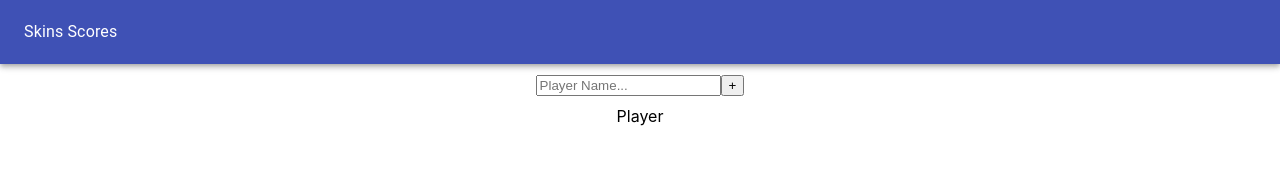
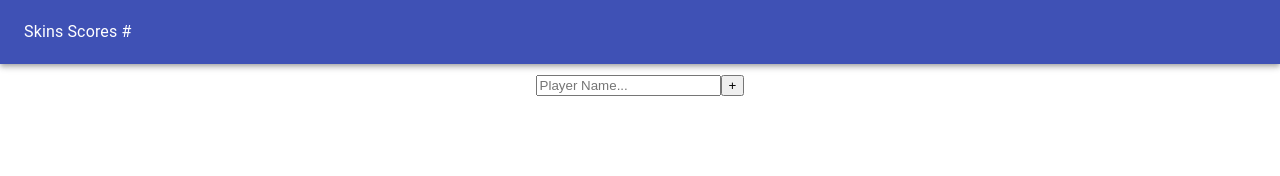
Before and after one commit to hkapk/scorekeeper-skins, a React (Create React App) app: page / in a window 1280 px wide. Shown: the top 176 px of the page. Built offline with nearby package versions, Linux system fonts and the light colour scheme.

Commit message:
add players is working

```diff
--- a/src/App.js
+++ b/src/App.js
@@ -2,13 +2,18 @@ import './App.css';
 import Navbar from './components/Navbar';
 import PlayerForm from './components/PlayerForm';
 import PlayerList from './components/PlayerList';
+import React, { useState, useEffect} from 'react';
 
 function App() {
+  const [name, setName] = useState([]);
+  const [skins, setSkins] = useState(0);
+
+
   return (
 <div className="App">
-  <Navbar/>
-  <PlayerForm/>
-  <PlayerList/>
+  <Navbar setSkins={skins}/>
+  <PlayerForm name={name} setName={setName}/>
+  <PlayerList name={name} setName={setName}/>
 </div>
   );
 }
--- a/src/components/Navbar.jsx
+++ b/src/components/Navbar.jsx
@@ -1,11 +1,11 @@
 import { AppBar, Toolbar, Typography } from "@material-ui/core";
 import React from "react";
 
-function Navbar() {
+function Navbar({ totalSkins }) {
     return (
         <AppBar position="static">
             <Toolbar>
-                <Typography>Skins Scores</Typography>
+                <Typography>Skins Scores #{totalSkins}</Typography>
             </Toolbar>
         </AppBar>
     )
--- a/src/components/Player.jsx
+++ b/src/components/Player.jsx
@@ -1,16 +1,18 @@
 import React from "react";
 
-function Player({ player, index, removePlayer }) {
+function Player({ name, index, removePlayer }) {
     const removeHandle = i => {
         removePlayer(i);
     }
 
-    return
-    <div className='player-item'>
-        <button className='remove-item' onClick={() => removeHandle(index)
-        }> X </button>
-        <div className="score-item">Player: {player.player}</div>
-    </div>
+    return (
+
+        <div className='player-item'>
+            <button className='remove-item' onClick={() => removeHandle(index)
+            }> X </button>
+            <div className="player-item">Player: {name.playerName} </div>
+        </div>
+    )
 }
 
 export default Player;
--- a/src/components/PlayerForm.jsx
+++ b/src/components/PlayerForm.jsx
@@ -7,20 +7,24 @@ function PlayerForm({ name, setName }) {
     const addPlayer = e => {
         e.preventDefault();
 
+        console.log(playerName.current.value);
+
         setName([...name, {
             "playerName": playerName.current.value,
         }]);
 
-        playerName.current.value = "";
+        playerName.current.value = null;
+
     }
 
     return (
         <form className='player-form' onSubmit={addPlayer}>
             <div className='form-inner'>
-                <input type='text' name="playerName" id="playername"
+                <input type='text' name="playerName" id="playerName"
                     placeholder="Player Name..." ref={playerName} />
                 <input type='submit' value='+'></input>
             </div>
+
         </form>
     );
 
--- a/src/components/PlayerList.jsx
+++ b/src/components/PlayerList.jsx
@@ -1,11 +1,25 @@
 import React from 'react';
 import Player from './Player';
 
-function PlayerList({ player, setPlayer }) {
+function PlayerList({ name, setPlayer }) {
+
+    const removePlayer = i => {
+        let temp = name.filter((v, index) => index != i);
+        setPlayer(temp);
+    }
+
+    const sortByDate = (a, b) => {
+        return a.date - b.date;
+    }
 
     return (
         <div className='player-list'>
-            Player
+            {
+                name.sort(sortByDate).map((value, index) => (
+                    <Player key={index} name={value} index={index}
+                        removePlayer={removePlayer} />
+                ))
+            }
         </div>
     )
 
```
Also changed, not shown: 2 other files (tests, documents, lock files or other folders).
